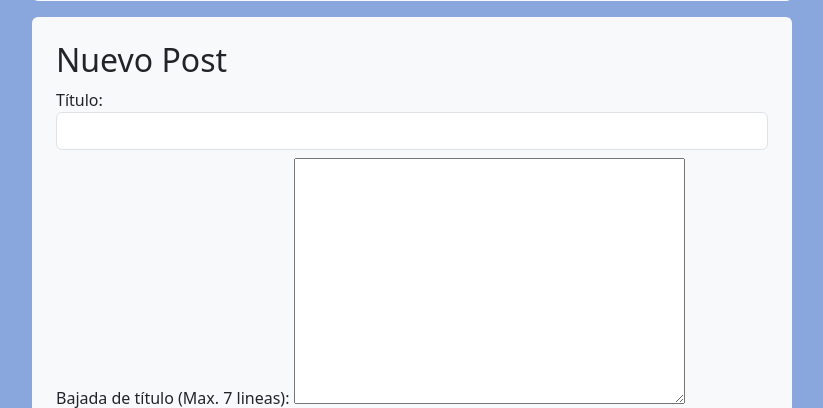
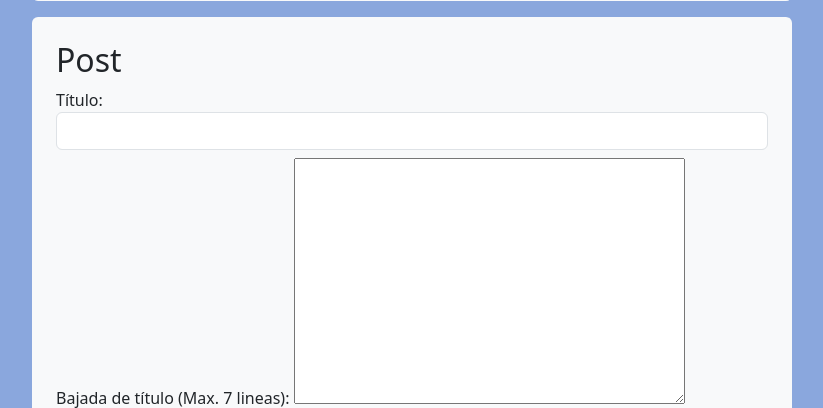
Before and after one commit to Santisu/Blog-w-Django, a Django app: page /blog/new-post/ in a window 1280 px wide. Shown: the part 422-830 px from the top of the page, without its empty margins (228-1051 px from the left). Run offline with Django 4.2, Linux system fonts and the light colour scheme; data that the repository does not hold is empty; some libraries are stand-ins or nearby versions.

Commit message:
CRUD added

```diff
--- a/app_blog/templates/blog_post_creation.html
+++ b/app_blog/templates/blog_post_creation.html
@@ -69,7 +69,7 @@
             </form>
         </div>
         <div class="col-8 mx-auto my-2 p-4 rounded-2 bg-light">
-            <h2>Nuevo Post</h2>
+            <h2>Post</h2>
             <form method="POST" action="" class="mx-auto" enctype="multipart/form-data">
                 {% csrf_token %}
                 {{ post_form.media}}
```
